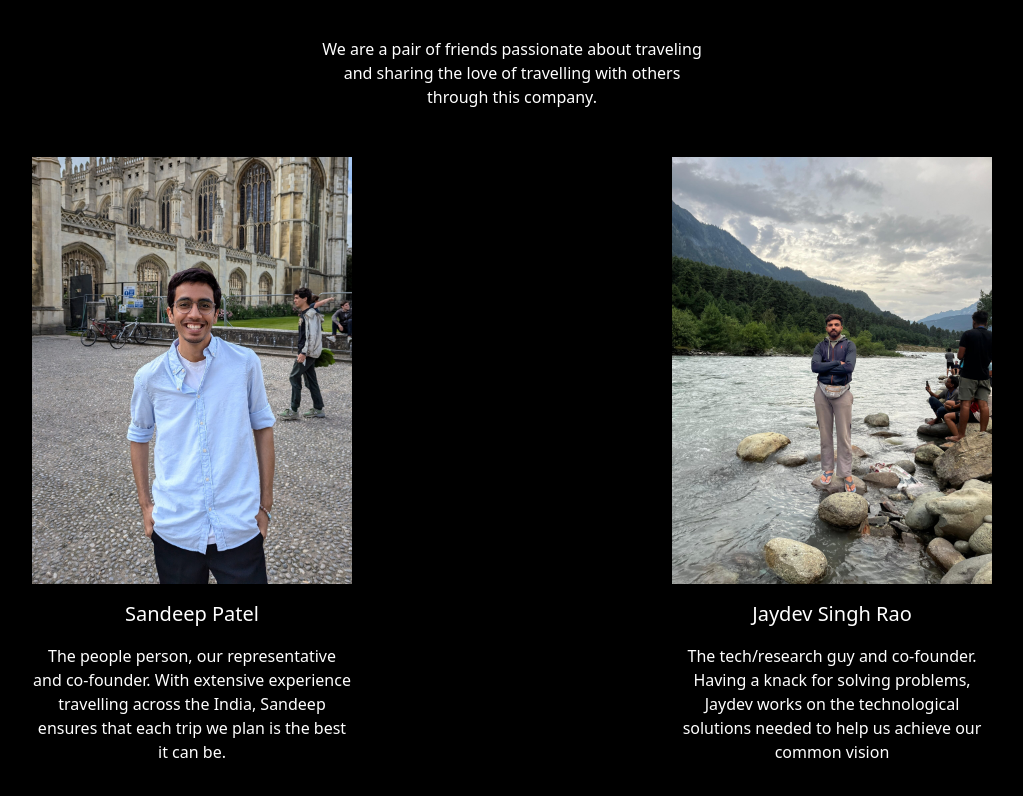
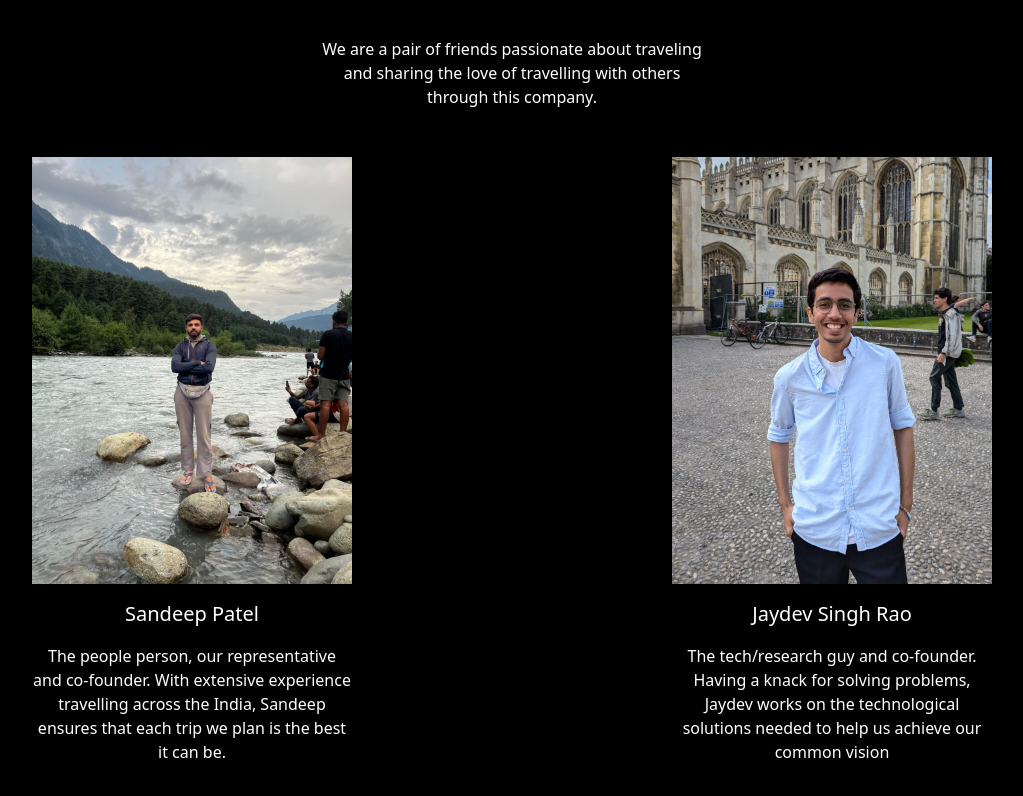
Before and after one commit to gumohh-com/gumohh-com.github.io, a React (Vite) app in the folder client/: page / in a window 1280 px wide. Shown: the part 859-1655 px from the top of the page, without its empty margins (128-1151 px from the left). Built offline with nearby package versions, Linux system fonts and the light colour scheme.

Commit message:
Fixed the reverse name

```diff
--- a/client/src/components/FounderSection.jsx
+++ b/client/src/components/FounderSection.jsx
@@ -1,5 +1,5 @@
 import FounderCard from "./FounderCard"
-const founderList = [{name: "Sandeep Patel", about: "The people person, our representative and co-founder. With extensive experience travelling across the India, Sandeep ensures that each trip we plan is the best it can be.", img: "/jaydev_kings_college-scaled.jpg"}, {name: "Jaydev Singh Rao", about: "The tech/research guy and co-founder. Having a knack for solving problems, Jaydev works on the technological solutions needed to help us achieve our common vision", img: "/sandeep.jpeg"}]
+const founderList = [{name: "Sandeep Patel", about: "The people person, our representative and co-founder. With extensive experience travelling across the India, Sandeep ensures that each trip we plan is the best it can be.", img: "/sandeep.jpeg"}, {name: "Jaydev Singh Rao", about: "The tech/research guy and co-founder. Having a knack for solving problems, Jaydev works on the technological solutions needed to help us achieve our common vision", img: "/jaydev_kings_college-scaled.jpg"}]
 const FounderSection = () => {
     return (
         <div className="bg-black pb-14">
```
